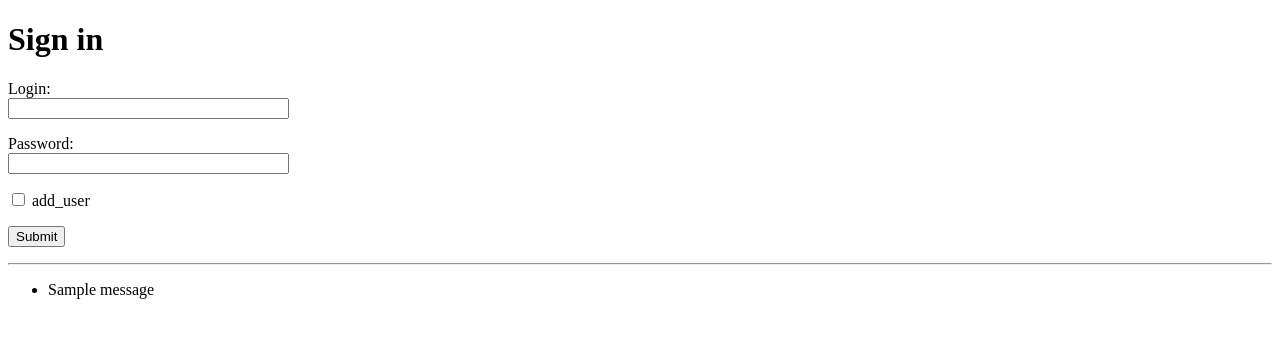
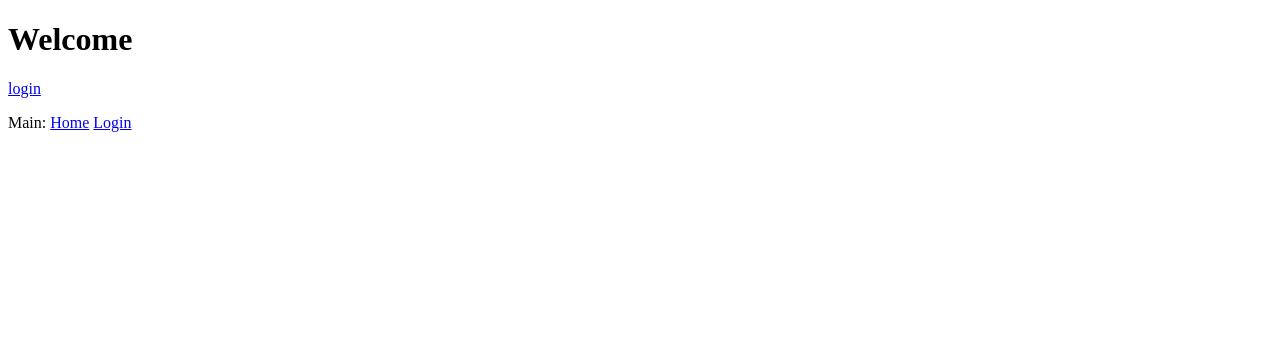
Before and after one commit to CalzoneMozzarella/python_essential, a Flask app: template les 4/flask_project/app/templates/index.html in a window 1280 px wide. Shown: the top 338 px of the page. Run offline with Flask 2, Linux system fonts and the light colour scheme; tables that the repository leaves empty hold one stand-in row (values such as "Sample post"); the template is opened without the code that fills it: values that come from a table or form of the project are taken from there, most other values are stand-ins (such as "Sample title", 1, 10 or a date in 2020); one stand-in notice (Sample message) is shown; some libraries are stand-ins or nearby versions.

```diff
--- a/les 4/flask_project/app/__init__.py
+++ b/les 4/flask_project/app/__init__.py
@@ -2,9 +2,11 @@ from flask import Flask
 from config import Config
 from flask_sqlalchemy import SQLAlchemy
 from flask_migrate import Migrate
-
+from flask_login import LoginManager
 
 app = Flask(__name__)
+login = LoginManager(app)
+login.login_view = 'login'
 app.config.from_object(Config)
 db = SQLAlchemy(app)
 migrate = Migrate(app, db)
--- a/les 4/flask_project/app/routes.py
+++ b/les 4/flask_project/app/routes.py
@@ -1,21 +1,53 @@
 from app import app, forms
 from flask import render_template, request, flash, redirect, url_for
+from flask_login import current_user, login_user, logout_user, login_required
+from app.models import User
+from flask import request
+from werkzeug.urls import url_parse
 
 
 @app.route('/')
-@app.route('/index', methods=['GET','POST'])
+@app.route('/index', methods=['GET', 'POST'])
+@login_required
 def index():
+    if current_user.is_authenticated:
+        return redirect(url_for('index'))
+
+    title = 'index'
+    form = forms.LoginForm()
+
+    return render_template('index.html', title=title, form=form)
+
+
+@app.route('/login', methods=['GET', 'POST'])
+def login():
+    if current_user.is_authenticated:
+        return redirect(url_for('login'))
+
     title = 'Login page'
     form = forms.LoginForm()
 
     if form.validate_on_submit():
-        flash('Login requested for user {}, remember_me={}'.format(
-            form.login.data, form.password.data))
-        return redirect(url_for('index'))
+        user = User.query.filter_by(username=form.login.data).first()
+        print(User.query.filter_by(username='Irina_1959').first())
+        if user is None or not user.check_password(form.password.data):
+            flash('Invalid username or password')
+            return redirect(url_for('login'))
+        login_user(user, remember=form.remember_me.data)
+        next_page = request.args.get('next')
+        if not next_page or url_parse(next_page).netloc != '':
+            next_page = url_for('index')
+        return redirect(next_page)
 
-    data = request.form.get('login')
+    # data = request.form.get('login')
     # print(type(forms.LoginForm.submit))
     # print(type(data))
     # print(data)
 
-    return render_template('index.html', title=title, form=form)
+    return render_template('login.html', title=title, form=form)
+
+
+@app.route('/logout')
+def logout():
+    logout_user()
+    return redirect(url_for('index'))
--- a/les 4/flask_project/app/templates/index.html
+++ b/les 4/flask_project/app/templates/index.html
@@ -7,38 +7,20 @@
 <body>
 <form action="index" method="post" novalidate>
     {{form.hidden_tag()}}
-    <h1>Sign in</h1>
+    <h1>Welcome</h1>
+</form>
     <p>
-        {{form.login.label}}<br>
-        {{form.login(size=32)}}
-        {% for error in form.login.errors %}
-            <span style="color: red;">[{{ error }}]</span>
-        {% endfor %}
+        <a href="/login">login</a>
     </p>
-    <p>
-        {{form.password.label}}<br>
-        {{form.password(size=32)}}
-        {% for error in form.password.errors %}
-            <span style="color: red;">[{{ error }}]</span>
-        {% endfor %}
-    <p>
-        {{form.add_user}}
-        {{form.add_user.label}}
-    </p>
-    <p>
-        {{form.submit}}
-    </p>
-</form>
-<hr>
-    {% with messages = get_flashed_messages() %}
-    {% if messages %}
-<ul>
-    {% for message in messages %}
-    <li>{{ message }}</li>
-    {% endfor %}
-</ul>
+
+<div>
+    Main:
+    <a href="{{ url_for('index') }}">Home</a>
+    {% if current_user.is_anonymous %}
+    <a href="{{ url_for('login') }}">Login</a>
+    {% else %}
+    <a href="{{ url_for('logout') }}">Logout</a>
     {% endif %}
-    {% endwith %}
-    {% block content %}{% endblock %}
+</div>
 </body>
 </html>
```
Also changed, not shown: les 4/flask_project/app/models.py (+8 -1 lines), les 4/flask_project/app/templates/login.html (added, +47 -0 lines), les 4/flask_project/app.db.
